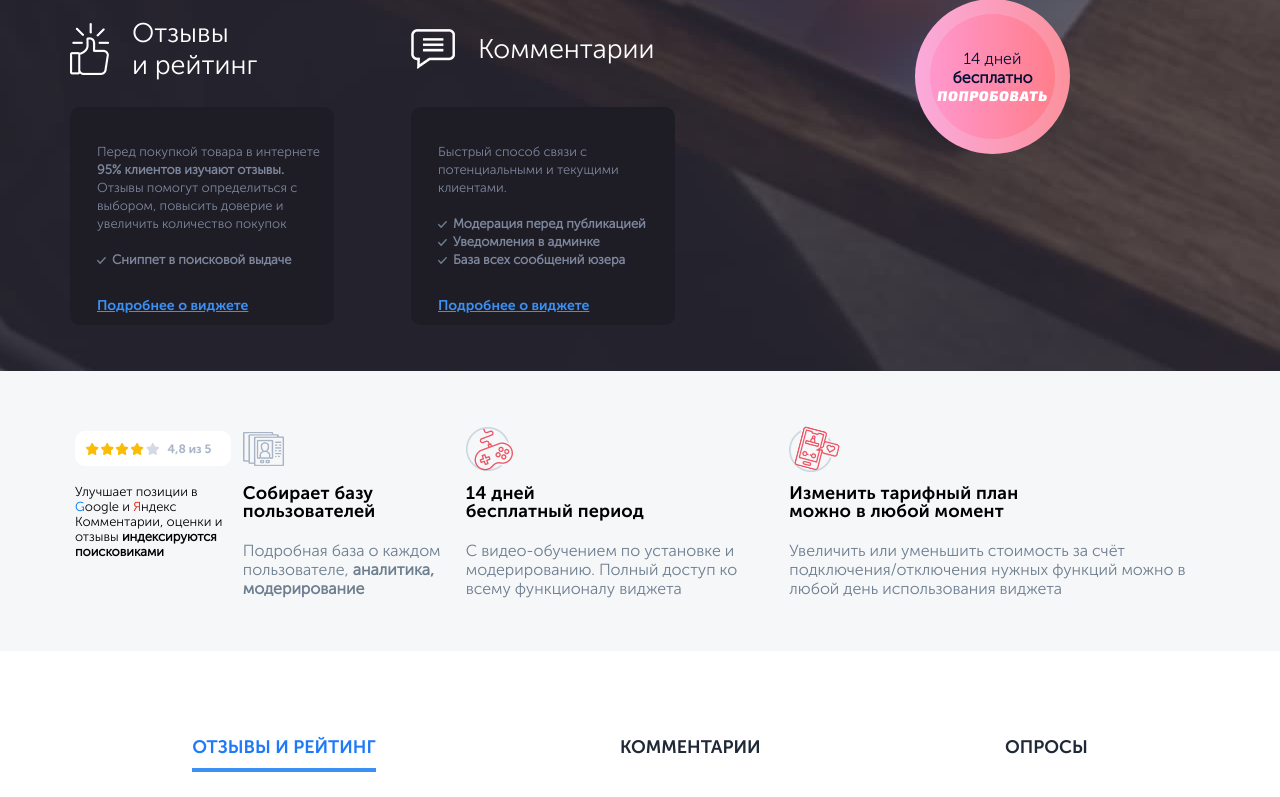
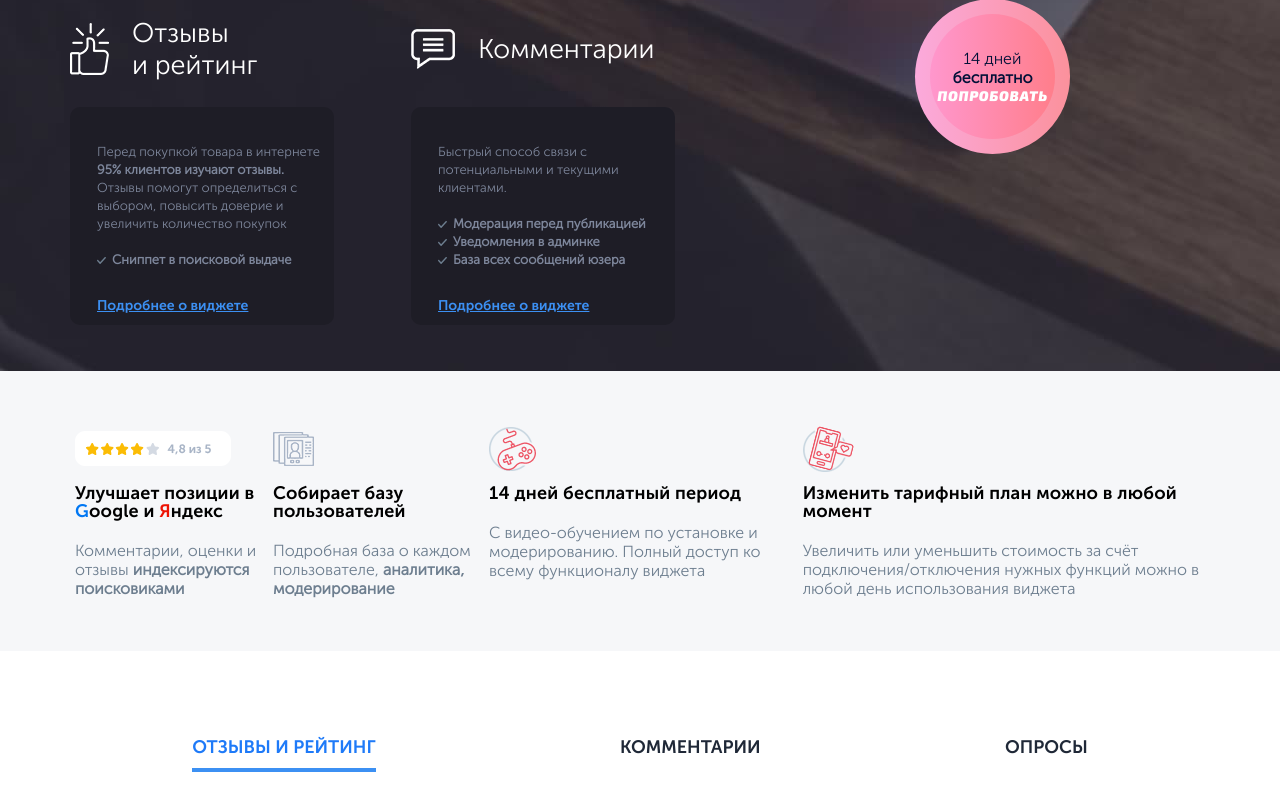
Before and after one commit to mortalshot/project, a PHP site: page / in a window 1280 px wide. Shown: the part 373-1170 px from the top of the page. Run offline with PHP 8.4, Linux system fonts and the light colour scheme.

Commit message:
Add files via upload

```diff
--- a/index.php
+++ b/index.php
@@ -87,11 +87,11 @@
                             <img src="./img/rating.png" alt="">
                         </div>
                         <div class="feature-body">
-                            <div class="inform-section-feature__title">
+                            <div class="inform-feature__title">
                                 Улучшает позиции в
                                 <span class="colorBlue">G</span>oogle и <span class="colorRed">Я</span>ндекс
                             </div>
-                            <div class="inform-section-feature__text">
+                            <div class="inform-feature__text">
                                 Комментарии, оценки и отзывы <b>индексируются поисковиками</b>
                             </div>
                         </div>
@@ -103,8 +103,7 @@
                         </div>
                         <div class="feature-body">
                             <div class="inform-feature__title">
-                                Собирает базу <br>
-                                пользователей
+                                Собирает базу пользователей
                             </div>
                             <div class="inform-feature__text">
                                 Подробная база о каждом пользователе, <b>аналитика, модерирование</b>
@@ -117,8 +116,7 @@
                         </div>
                         <div class="feature-body">
                             <div class="inform-feature__title">
-                                14 дней <br>
-                                бесплатный период
+                                14 дней бесплатный период
                             </div>
                             <div class="inform-feature__text">
                                 С видео-обучением по установке и модерированию. Полный доступ ко всему функционалу виджета
@@ -131,8 +129,7 @@
                         </div>
                         <div class="feature-body">
                             <div class="inform-feature__title">
-                                Изменить тарифный план <br>
-                                можно в любой момент
+                                Изменить тарифный план можно в любой момент
                             </div>
                             <div class="inform-feature__text">
                                 Увеличить или уменьшить стоимость за счёт подключения/отключения нужных функций можно в любой день использования виджета
```
